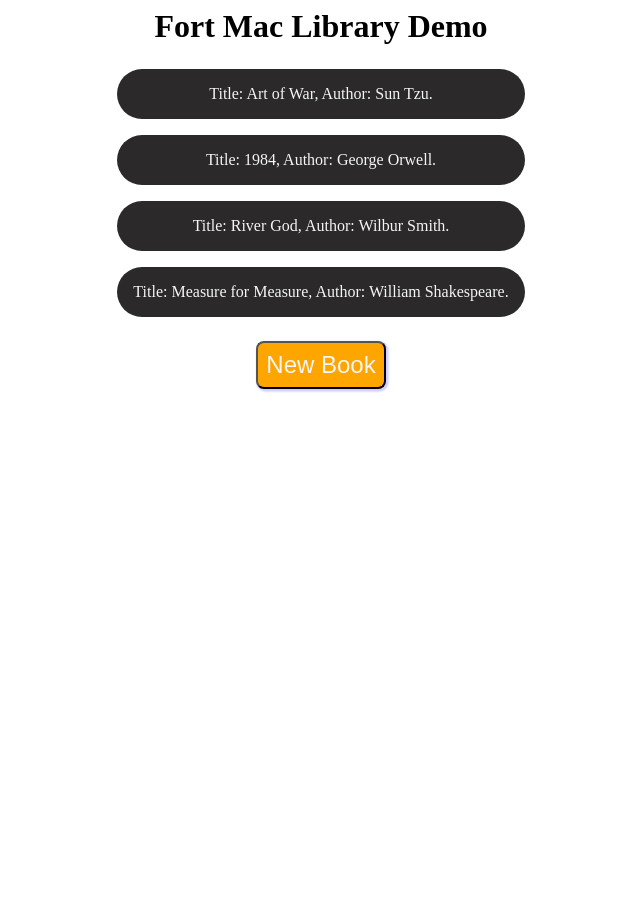
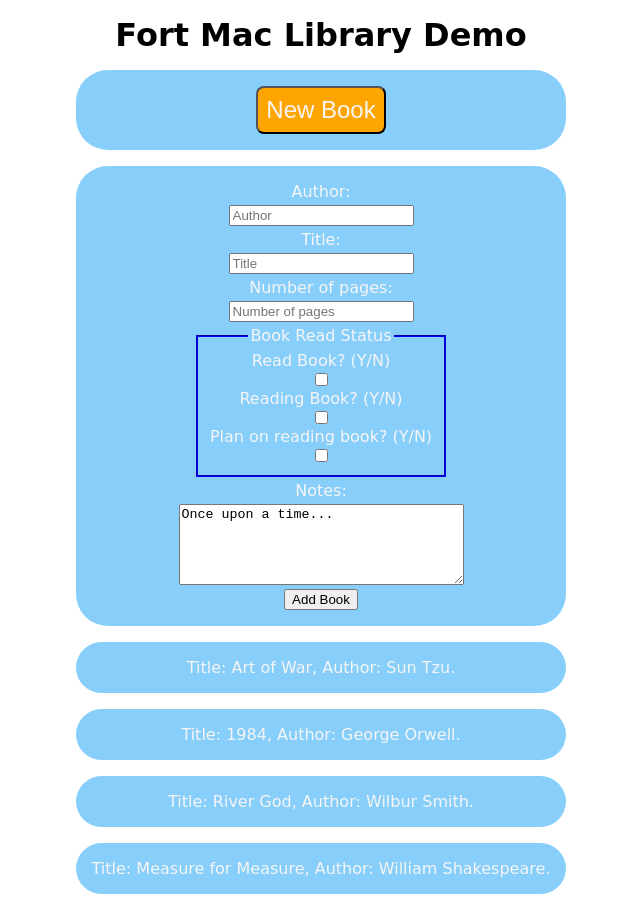
Before and after one commit to portfoliodemo/library-demo-odin, a plain HTML site: page index.html in a window 1280 px wide. Both pictures are taken after a click on the button "New Book". Shown: the whole page, without its empty margins (319-959 px from the left). Before the commit the page ends 800 px from the top, so only its background shows below. Drawn offline with Linux system fonts and the light colour scheme; a web font is replaced by a local one.

Commit message:
Added fieldset and legend to form, data-index attribute to book objects

```diff
--- a/assets/scripts/scripts.js
+++ b/assets/scripts/scripts.js
@@ -2,6 +2,9 @@
 // const mainContent = document.getElementById('main-content');
 const main = document.querySelector('main');
 const displayBooks = document.getElementById('display-books');
+const newBookBtn = document.querySelector('.new-book-btn');
+const form = document.querySelector('form');
+let toggleForm = false;
 
 let myLibrary = [
     { title: 'Art of War', author: 'Sun Tzu' },
@@ -22,6 +25,8 @@ function addBookToLibrary() {
 const printBooks = myLibrary.filter(function(book) {
     // Create a div element
     let div = document.createElement('div');
+    // Add data-attribute to element in order to associate DOM elements with actual book objects
+    div.setAttribute("data-index", book.title);
     // Use template literal to add book properties to created divs text content
     div.textContent = `Title: ${book.title}, Author: ${book.author}.`;
     // Append book information to main div
@@ -32,3 +37,15 @@ const printBooks = myLibrary.filter(function(book) {
 // displayBooks.textContent = `Title: ${book.title}, Author: ${book.author}.`;
 // mainContent.appendChild(displayBooks);
 // console.log(printBooks);
+// ========================================================================
+
+newBookBtn.addEventListener('click', () => {
+    // When new book button is clicked, toggle form view visibility
+    if(!toggleForm) {
+        form.style.display = 'grid';
+        toggleForm = true;
+    } else if (toggleForm) {
+        form.style.display = 'none';
+        toggleForm = false;
+    }
+});
--- a/assets/styles/main.css
+++ b/assets/styles/main.css
@@ -1,3 +1,77 @@
+
+/* CSS Reset */
+/* html, body, div, span, applet, object, iframe,
+h1, h2, h3, h4, h5, h6, p, blockquote, pre,
+a, abbr, acronym, address, big, cite, code,
+del, dfn, em, img, ins, kbd, q, s, samp,
+small, strike, strong, sub, sup, tt, var,
+b, u, i, center,
+dl, dt, dd, ol, ul, li,
+fieldset, form, label, legend,
+table, caption, tbody, tfoot, thead, tr, th, td,
+article, aside, canvas, details, embed,
+figure, figcaption, footer, header, hgroup,
+menu, nav, output, ruby, section, summary,
+time, mark, audio, video {
+	margin: 0;
+	padding: 0;
+	border: 0;
+	font-size: 100%;
+	font: inherit;
+	vertical-align: baseline;
+} */
+
+/* HTML5 display-role reset for older browsers */
+/* article, aside, details, figcaption, figure,
+footer, header, hgroup, menu, nav, section {
+	display: block;
+}
+
+body {
+	line-height: 1;
+}
+
+ol, ul {
+	list-style: none;
+}
+blockquote, q {
+	quotes: none;
+}
+
+blockquote:before, blockquote:after,
+q:before, q:after {
+	content: '';
+	content: none;
+}
+
+table {
+	border-collapse: collapse;
+	border-spacing: 0;
+} */
+
+/* End of CSS Reset */
+
+/* Add Border Box to all elements */
+
+html {
+    box-sizing: border-box;
+}
+
+*, *:before, *:after {
+    box-sizing: inherit;
+}
+
+/* Visualize every element with a white box - debugging */
+/* * {
+    outline: 1px solid whitesmoke !important;
+  } */
+
+body {
+    margin: 0;
+    padding: 0;
+    overflow: scroll; /* Show scrollbars */
+    font-family: 'Red Rose', cursive;
+}
 
 header {
     display: grid;
@@ -7,7 +81,7 @@ header {
 }
 
 header h1 {
-    margin: 0;
+    margin: 1rem 0 0.5rem 0;
     padding: 0;
 }
 
@@ -17,14 +91,15 @@ main {
     justify-content: center;
     text-align: center;
     margin: 0;
-    padding: 1rem;
+    /* padding: 1rem; */
 }
 
 /* TODO: refactor/reword */
 main div:not(#main-content) {
     margin: 0.5rem;
     padding: 1rem;
-    background-color: rgb(43, 41, 41);
+    background-color: lightskyblue;
+    /* background-color: rgb(43, 41, 41); */
     color: whitesmoke;
     border-radius: 2rem;
     border-color: lightslategray;
@@ -43,11 +118,37 @@ main div:not(#main-content) {
     background-color: orange;
     color: whitesmoke;
     font-size: 1.5rem;
-    box-shadow: 1.5px 1.5px 2px 1px rgba(0, 0, 255, .2);
+    /* box-shadow: 1.5px 1.5px 2px 1px rgba(0, 0, 255, .2); */
 }
 
 .new-book-btn button:hover {
     background-color: lightslategray;
     color: black;
-    box-shadow: 1.5px 1.5px 2px 1px orange;
+    /* box-shadow: 1.5px 1.5px 2px 1px orange; */
 }
+
+/* .form-container {
+    padding: 2rem;
+} */
+
+form {
+    display: none;
+    justify-content: center;
+    justify-items: center;
+    gap: 0.25rem;
+    /* padding: 2rem; */
+}
+
+fieldset {
+    display: grid;
+    justify-items: center;
+    border-color: blue;
+}
+
+/* form label {
+    padding: 0.25rem 0 0 0;
+} */
+
+/* form input {
+    padding: 0.25rem 0 0 0;
+} */
--- a/index.html
+++ b/index.html
@@ -6,7 +6,12 @@
     <meta name="viewport" content="width=device-width, initial-scale=1.0">
     <title>Library Demo</title>
 
-    <!-- CSS Stylesheet -->
+    <!-- Google Font(s) -->
+    <link rel="preconnect" href="https://fonts.googleapis.com">
+    <link rel="preconnect" href="https://fonts.gstatic.com" crossorigin>
+    <link href="https://fonts.googleapis.com/css2?family=Red+Rose&display=swap" rel="stylesheet">
+
+    <!-- CSS Stylesheet(s) -->
     <link rel="stylesheet" href="./assets/styles/main.css">
 
 </head>
@@ -17,15 +22,48 @@
     </header>
 
     <main>
-        <div id="main-content">
-            <!-- <p id="display-books"></p> -->
+        <!-- <div id="main-content">
+             <p id="display-books"></p>
+        </div> -->
+
+        <div class="new-book-btn">
+            <button>New Book</button>
+        </div>
+
+        <!-- A form is displayed after 'New Book' button is clicked/selected -->
+        <!-- TODO: Improve usability -->
+        <div class="form-container">
+            <form action="" method="">
+                <label for="author">Author:</label>
+                <input type="text" name="author" id="author" placeholder="Author">
+                <label for="title">Title:</label>
+                <input type="text" name="title" id="title" placeholder="Title">
+                <label for="numberOfPages">Number of pages:</label>
+                <input type="number" name="numberOfPages" id="numberOfPages" placeholder="Number of pages">
+                <fieldset>
+                    <legend>Book Read Status</legend>
+                    <label for="readBook">Read Book? (Y/N)</label>
+                    <input type="checkbox" name="readBook" id="readBook">
+                    <label for="readingBook">Reading Book? (Y/N)</label>
+                    <input type="checkbox" name="readingBook" id="readingBook">
+                    <label for="planningToReadBook">Plan on reading book? (Y/N)</label>
+                    <input type="checkbox" name="planningToReadBook" id="planningToReadBook">
+                </fieldset>
+
+                <label for="noteBox">Notes:</label>
+                <textarea id="noteBox" name="noteBox" rows="5" cols="33">Once upon a time...
+                </textarea>
+                <!-- <input type="text" name="noteBox" id="noteBox"> -->
+
+                <!-- Make a button with an event listener that adds the book to the library array? -->
+                <button type="button" id="addBookButton">Add Book</button>
+                <!-- <input type="submit" value="Add Book"> -->
+            </form>
         </div>
 
     </main>
 
-    <div class="new-book-btn">
-        <button>New Book</button>
-    </div>
+
 
     <script src="./assets/scripts/scripts.js"></script>
 </body>
```
